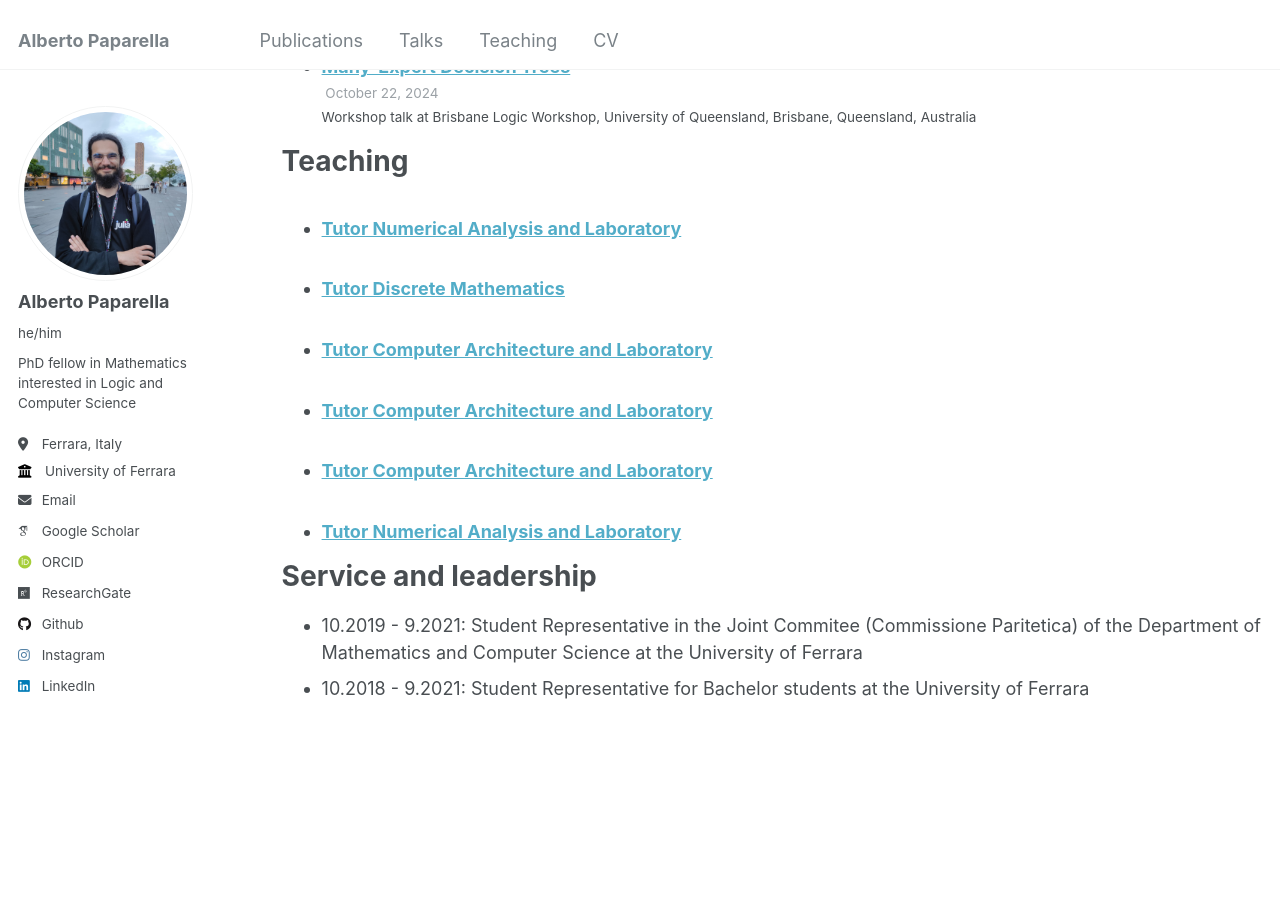
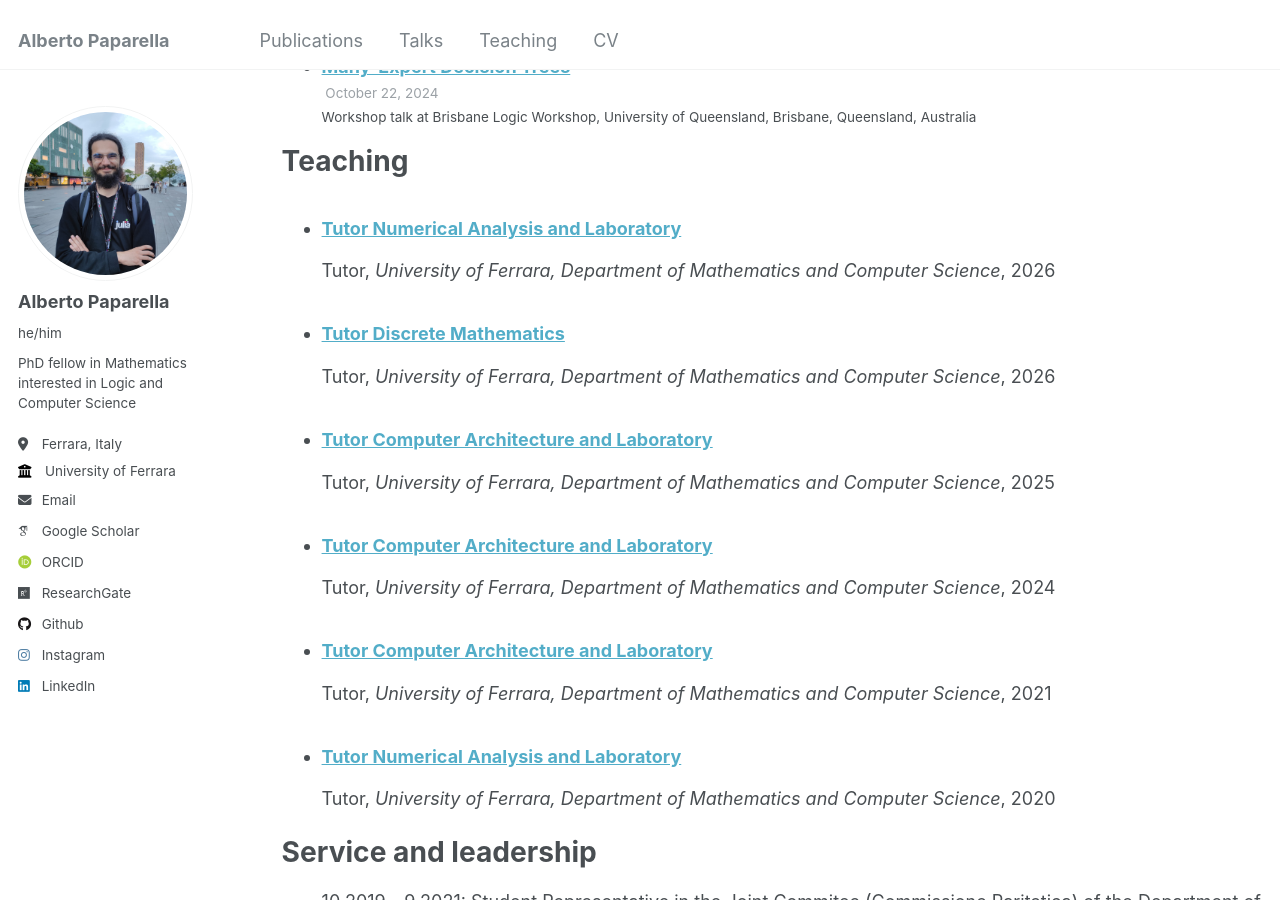
Before and after one commit to alberto-paparella/alberto-paparella.github.io, a Jekyll site: the page built from _pages/cv.md, in a window 1280 px wide and 900 px high, scrolled down 2460 px. Built offline with Jekyll 4.4.1, drawn with Linux system fonts in a browser that asks for light colours; some web fonts are replaced; some of the changed text lies outside the part shown.

Commit message:
Visiting 2025, teaching veneu and year in cv

```diff
--- a/_includes/archive-single-cv.html
+++ b/_includes/archive-single-cv.html
@@ -36,6 +36,9 @@
     {% if post.read_time %}
       <p class="page__meta"><i class="fa fa-clock-o" aria-hidden="true"></i> {% include read-time.html %}</p>
     {% endif %}
+    {% if post.collection == 'teaching' %}
+      <p> {{ post.type }}, <i>{{ post.venue }}</i>, {{ post.date | default: "1900-01-01" | date: "%Y" }} </p>
+    {% endif %}
     {% if post.venue%}<p class="archive__item-excerpt" itemprop="description">{{ post.citation }}</p> {% endif %}
     </li>
  </article>
--- a/_includes/archive-single-talk.html
+++ b/_includes/archive-single-talk.html
@@ -39,7 +39,7 @@
     {% if post.venue %}<p class="archive__item-excerpt" itemprop="description">{{post.type}}, {{ post.venue }},  {{post.location}} {% endif %}
     {% if post.excerpt %}<p class="archive__item-excerpt" itemprop="description">{{ post.excerpt | markdownify }}</p>{% endif %}
     {% if post.slidesurl and post.youtubeurl %}
-      <p> <a href="{{ post.slidesurl }}">Download Slides</a> | <a href="{{ post.youtubeurl }}">Check it on youtube</a></p></p>
+      <p> <a href="{{ post.slidesurl }}">Download Slides</a> | <a href="{{ post.youtubeurl }}">Check it on Youtube</a></p></p>
     {% elsif post.slidesurl %}
       <p> <a href="{{ post.slidesurl }}">Download Slides</a></p></p>
     {% elsif post.posterurl %}
--- a/_layouts/talk.html
+++ b/_layouts/talk.html
@@ -44,7 +44,7 @@ layout: default
         {{ content }}
         {% if page.link %}<div><a href="{{ page.link }}" class="btn">{{ site.data.ui-text[site.locale].ext_link_label | default: "Direct Link" }}</a></div>{% endif %}
         {% if page.slidesurl and page.youtubeurl %}
-          <p> <a href="{{ page.slidesurl }}">Download Slides</a> | <a href="{{ page.youtubeurl }}">Check it on youtube</a></p></p>
+          <p> <a href="{{ page.slidesurl }}">Download Slides</a> | <a href="{{ page.youtubeurl }}">Check it on Youtube</a></p></p>
         {% elsif page.slidesurl %}
           <p> <a href="{{ page.slidesurl }}">Download Slides</a></p></p>
         {% elsif page.posterurl %}
--- a/_pages/cv.md
+++ b/_pages/cv.md
@@ -12,7 +12,7 @@ redirect_from:
 Education
 ======
 * Ph.D in Mathematics, University of Ferrara, 2026 (expected)
-* Visiting Ph.D student, University of Queensland, 2024
+* Visiting Ph.D student, University of Queensland, 2024, 2025
 * M.S. in Computer Science, University of Bologna, 2023
 * B.S. in Computer Science, University of Ferrara, 2021
 
```
